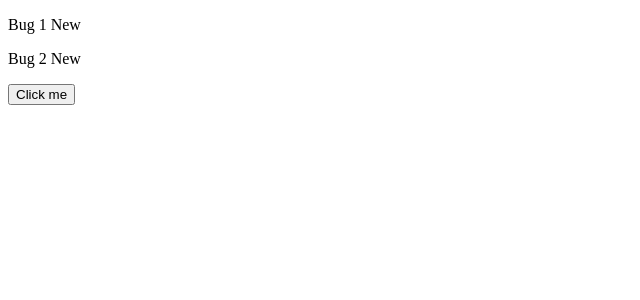
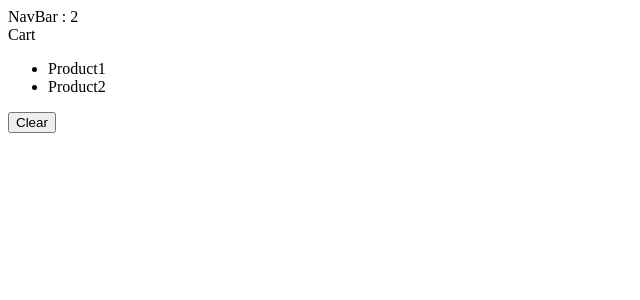
Before and after one commit to harshithgowdakt/react-vite-project, a React (Vite) app: page / in a window 1280 px wide. Shown: the top 300 px of the page, without its empty margins (0-640 px from the left). Built offline with nearby package versions, Linux system fonts and the light colour scheme.

Commit message:
share date between components

```diff
--- a/src/App.tsx
+++ b/src/App.tsx
@@ -1,74 +1,13 @@
 import { useState } from "react";
-import { produce } from "immer";
+import NavBar from "./components/NavBar";
+import Cart from "./components/Cart";
 
 function App() {
-  const [game, setGame] = useState({ id: 1, player: { name: "harshith" } });
-
-  const [pizza, setPizza] = useState({
-    name: "Spicy Pepperoni",
-    toppings: ["Mushroom"],
-  });
-
-  const [cart, setCart] = useState({
-    discount: 0.1,
-    items: [
-      { id: 1, title: "Product 1", quatity: 1 },
-      { id: 2, title: "Product 2", quatity: 1 },
-    ],
-  });
-
-  const [bugs, setBugs] = useState([
-    { id: 1, title: "Bug 1", fixed: false },
-    { id: 2, title: "Bug 2", fixed: false },
-  ]);
-
-  const [tags, setTags] = useState(["happy", "cheerful"]);
-
-  const [customer, setCustomer] = useState({
-    name: "harshith",
-    address: {
-      city: "Bangalore",
-      zipCode: 94111,
-    },
-  });
-
-  const handleClick = () => {
-    setGame({ ...game, player: { ...game.player, name: "gowda" } });
-
-    setPizza({ ...pizza, toppings: [...pizza.toppings, "cheese"] });
-
-    setCart({
-      ...cart,
-      items: cart.items.map((item) =>
-        item.id === 1 ? { ...item, quatity: item.quatity + 1 } : item
-      ),
-    });
-
-    // setBugs(bugs.map((bug) => (bug.id === 1 ? { ...bug, fixed: true } : bug)));
-    setBugs(
-      produce((draft) => {
-        const bug = draft.find((bug) => bug.id === 1);
-        if (bug) bug.fixed = true;
-      })
-    );
-
-    setTags([...tags, "exciting"]);
-    setTags(tags.filter((tag) => tag !== "happy"));
-    setTags(tags.map((tag) => (tag === "happy" ? "happiness" : tag)));
-
-    setCustomer({
-      ...customer,
-      address: { ...customer.address, zipCode: 94112 },
-    });
-  };
+  const [cartItems, setCartItems] = useState(["Product1", "Product2"]);
   return (
     <div>
-      {bugs.map((bug) => (
-        <p key={bug.id}>
-          {bug.title} {bug.fixed ? "Fixed" : "New"}
-        </p>
-      ))}
-      <button onClick={handleClick}>Click me</button>
+      <NavBar cartItemsCount={cartItems.length}></NavBar>
+      <Cart cartItems={cartItems} onClear={() => setCartItems([])}></Cart>
     </div>
   );
 }
--- /dev/null
+++ b/src/components/Cart.tsx
@@ -0,0 +1,22 @@
+import React from "react";
+
+interface Props {
+  cartItems: string[];
+  onClear: () => void;
+}
+
+const Cart = ({ cartItems, onClear }: Props) => {
+  return (
+    <>
+      <div>Cart</div>
+      <ul>
+        {cartItems.map((cartItem) => (
+          <li key={cartItem}> {cartItem}</li>
+        ))}
+      </ul>
+      <button onClick={onClear}>Clear</button>
+    </>
+  );
+};
+
+export default Cart;
--- /dev/null
+++ b/src/components/NavBar.tsx
@@ -0,0 +1,9 @@
+interface Props {
+  cartItemsCount: number;
+}
+
+const NavBar = ({ cartItemsCount }: Props) => {
+  return <div>NavBar : {cartItemsCount}</div>;
+};
+
+export default NavBar;
```
